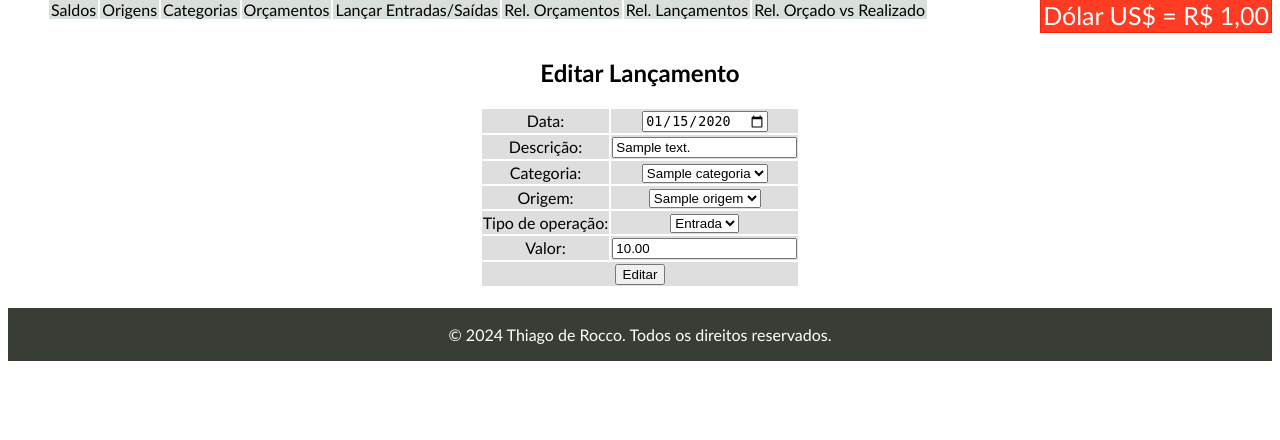
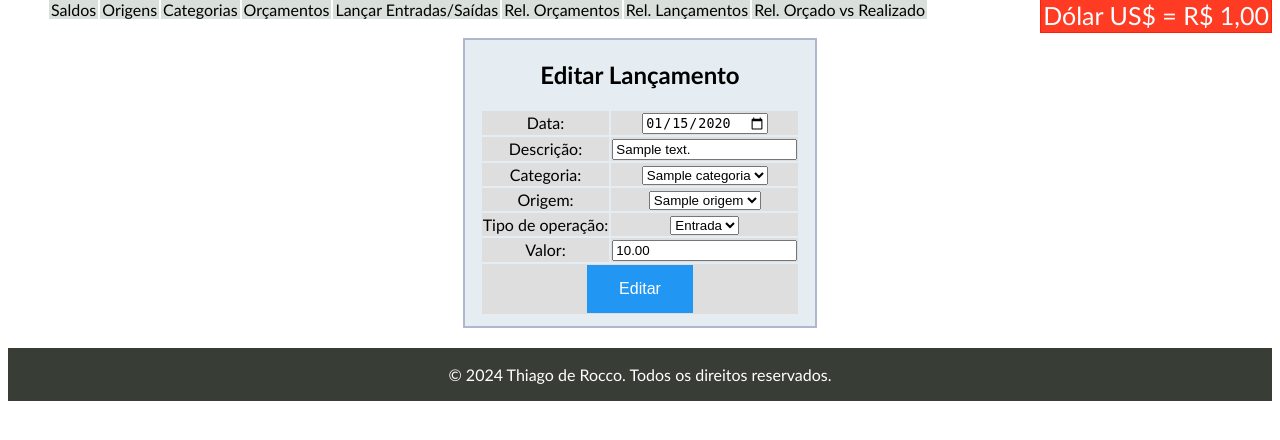
Before and after one commit to thiagorocco/projetos-django, a Django app: page /update_get_lcto/1/ in a window 1280 px wide. Shown: the part 82-522 px from the top of the page. Run offline with Django 5.2, Linux system fonts and the light colour scheme; tables that the repository leaves empty hold one stand-in row (values such as "Sample post"); a database or web service that is not in the repository returns one stand-in record (values such as "Sample title"); data that the repository does not hold is empty; some libraries are stand-ins or nearby versions.

Commit message:
Editado template editar_lancamento.html

```diff
--- a/controle-financeiro/financeiro/templates/financeiro/editar_lancamento.html
+++ b/controle-financeiro/financeiro/templates/financeiro/editar_lancamento.html
@@ -3,8 +3,8 @@
 {% block titulo %}Editar Lançamento{% endblock %}
 {% block content %}
     <br><br>
-    <h2>Editar Lançamento</h2>
-    <form action="{% url 'update_lcto' lcto.id %}" method="post">
+    <form action="{% url 'update_lcto' lcto.id %}" method="post" class="frm-edit">
+        <h2>Editar Lançamento</h2>
         {% csrf_token %}
         <table>
             <tr>
@@ -57,7 +57,7 @@
                 <td>Valor:</td><td><input type="number" name="valor" step="0.01" value="{{ pvalor }}" required></td>
             </tr>
             <tr>
-                <td colspan="2"><input type="submit" value="Editar"></td>
+                <td colspan="2"><input type="submit" value="Editar" class="button blue"></td>
             </tr>
         </table>
     </form>
```
